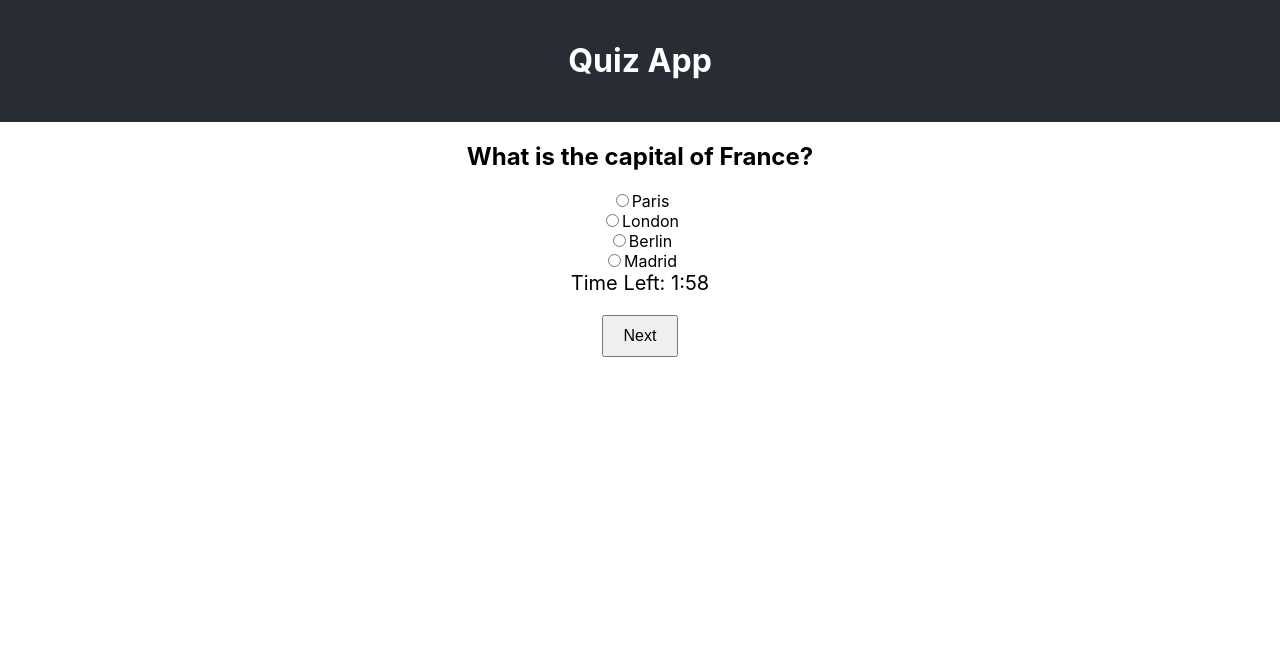
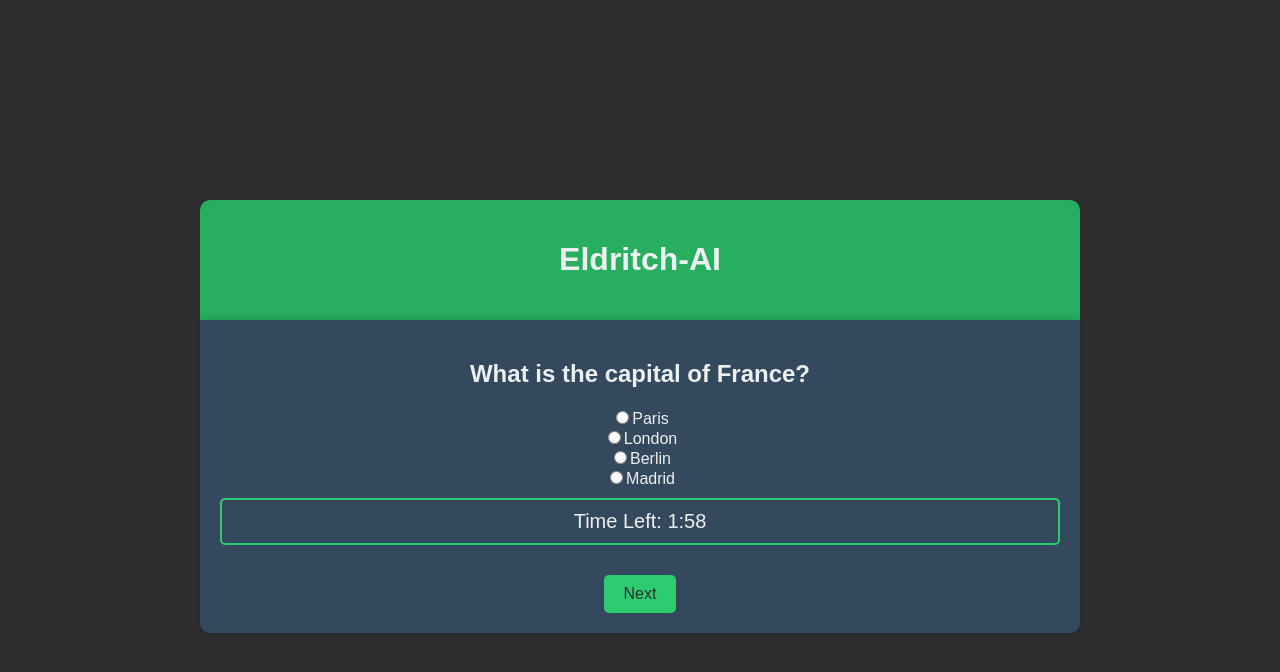
Before and after one commit to redhatgamer/eldritch-AI, a React (Create React App) app in the folder eldritch/: page / in a window 1280 px wide. Both pictures are taken after a click on the button "Start Quiz". Shown: the top 672 px of the page. Built offline with nearby package versions, Linux system fonts and the light colour scheme.

Commit message:
Made it pretty
Added a lot to the css file :) Created overall aesthetic

```diff
--- a/eldritch/src/App.css
+++ b/eldritch/src/App.css
@@ -1,21 +1,72 @@
+/* General styling */
+body {
+  font-family: 'Arial', sans-serif;
+  background-color: #2E2E2E; /* Dark background */
+  color: #ECF0F1; /* Light text */
+  margin: 0;
+  padding: 0;
+  /* display: flex; */
+  justify-content: center;
+  align-items: center;
+  height: 100vh;
+}
+
 .App {
   text-align: center;
+  margin: 100px;
+  padding: 100px;
+  box-sizing: border-box;
+}
+
+.App-container {
+  /* width: 80%;
+  max-width: 80px;
+  display:flex; */
 }
 
 .App-header {
-  background-color: #282c34;
+  background-color: #27AE60; /* Green header */
   padding: 20px;
-  color: white;
+  color: #ECF0F1; /* Light text */
+  border-radius: 10px 10px 0 0;
+}
+
+.container {
+  padding: 20px;
+  background-color: #34495E; /* Dark card */
+  border-radius: 0 0 10px 10px;
+  box-shadow: 0 0 10px rgba(0, 0, 0, 0.2);
+}
+
+select, button {
+  margin-top: 20px;
+  padding: 10px 20px;
+  font-size: 16px;
+  border: none;
+  border-radius: 5px;
+}
+
+select {
+  background-color: #2ECC71; /* Light green background */
+  color: #2E2E2E; /* Dark text */
 }
 
 button {
-  margin-top: 20px;
-  padding: 10px 20px;
-  font-size: 16px;
+  background-color: #2ECC71; /* Light green background */
+  color: #2E2E2E; /* Dark text */
+  cursor: pointer;
+}
+
+button:hover {
+  background-color: #27AE60; /* Darker green on hover */
 }
 
 .timer {
   font-size: 20px;
+  padding: 10px;
+  border: 2px solid #2ECC71; /* Light green border */
+  border-radius: 5px;
+  margin: 10px 0;
 }
 
 .timer.warning {
@@ -28,3 +79,38 @@ button {
   50% { opacity: 0; }
   100% { opacity: 1; }
 }
+
+.question {
+  background-color: #2ECC71; /* Light green background */
+  color: #2E2E2E; /* Dark text */
+  padding: 20px;
+  border-radius: 10px;
+  margin-bottom: 20px;
+  flex-grow: 10;
+  display: flex;
+  align-items: center;
+  justify-content: center;
+  text-align: center;
+}
+
+.option {
+  display: block;
+  margin: 10px;
+  padding: 10px;
+  background-color: #27AE60; /* Green background */
+  color: #ECF0F1; /* Light text */
+  border: none;
+  border-radius: 5px;
+  cursor: pointer;
+  width: 80%;
+}
+
+.option:hover {
+  background-color: #229954; /* Darker green on hover */
+}
+
+.score {
+  background-color: #2ECC71; /* Light green background */
+  padding: 20px;
+  border-radius: 10px;
+}
--- a/eldritch/src/App.js
+++ b/eldritch/src/App.js
@@ -6,7 +6,7 @@ function App() {
     return (
         <div className="App">
             <header className="App-header">
-                <h1>Quiz App</h1>
+                <h1>Eldritch-AI</h1>
             </header>
             <Quiz />
         </div>
--- a/eldritch/src/Quiz.js
+++ b/eldritch/src/Quiz.js
@@ -72,7 +72,7 @@ function Quiz() {
     };
 
     return (
-        <div>
+        <div className="container">
             {!quizStarted && (
                 <div>
                     <label htmlFor="timeInput">Select time per question (minutes):</label>
@@ -85,17 +85,18 @@ function Quiz() {
                 </div>
             )}
             {showScore ? (
-                <div>
+                <div className="score">
                     <h1>Your score: {score}/{quizData.length}</h1>
                 </div>
             ) : (
                 quizStarted && (
-                    <div>
+                    <div className="quiz-content">
                         <Question
                             question={quizData[currentQuestionIndex].question}
                             options={quizData[currentQuestionIndex].options}
                             selectedOption={selectedOption}
                             onOptionSelect={handleOptionSelect}
+                            className="question"
                         />
                         <Timer key={currentQuestionIndex} initialTime={timer} onTimeUp={handleTimeUp} />
                         <button onClick={handleNextQuestion}>Next</button>
```
